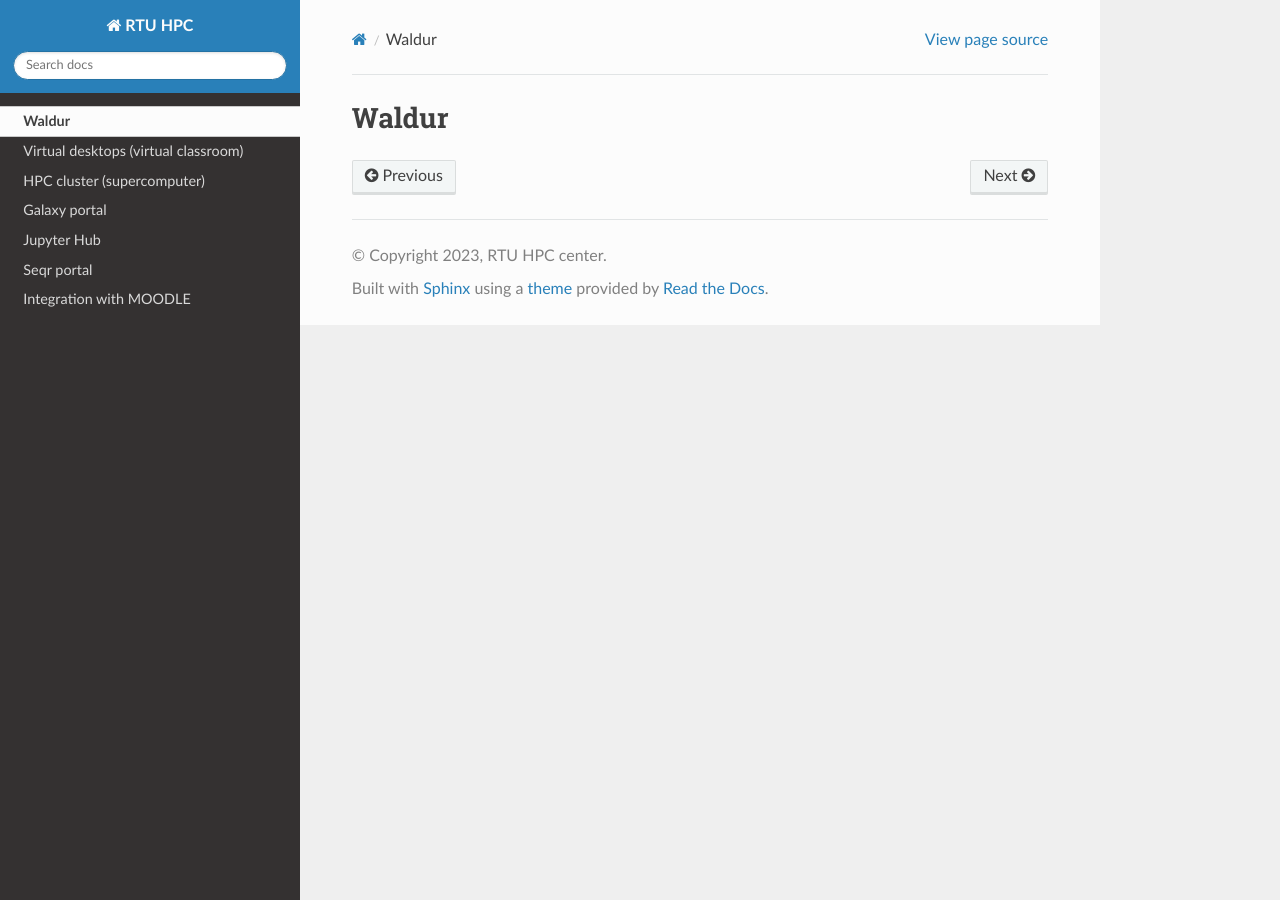
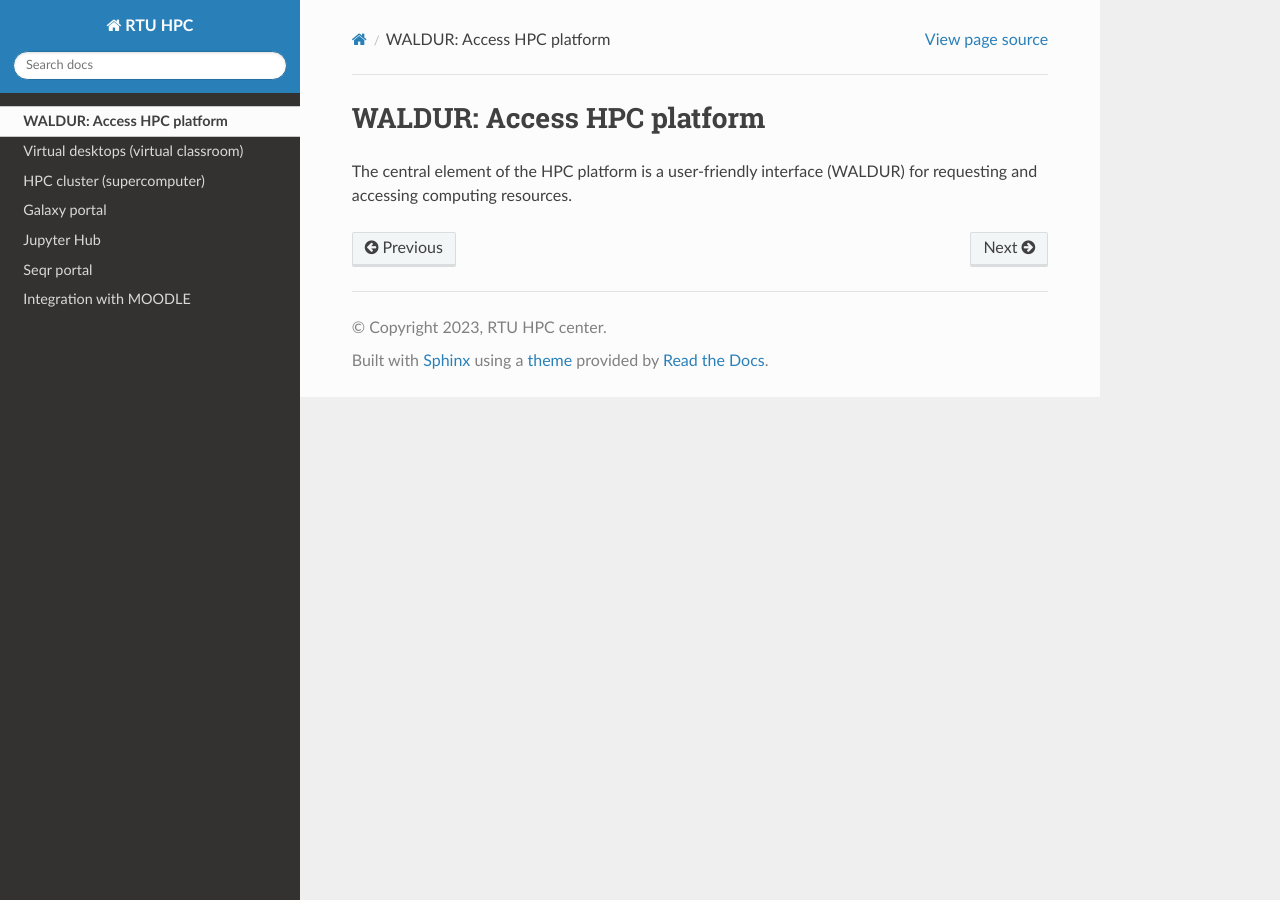
Before and after one commit to rtuhpc/hpc-platform, a Sphinx documentation site: the page built from doc/hpc_platform.md, in a window 1280 px wide. Built offline with Sphinx 7.4.7 and the Read the Docs theme 3.1.0, drawn with Linux system fonts in a browser that asks for light colours.

Commit message:
Update hpc_platform.md

```diff
--- a/doc/hpc_platform.md
+++ b/doc/hpc_platform.md
@@ -1 +1,2 @@
-# Waldur
+# WALDUR: Access HPC platform
+The central element of the HPC platform is a user-friendly interface (WALDUR) for requesting and accessing computing resources.
```
